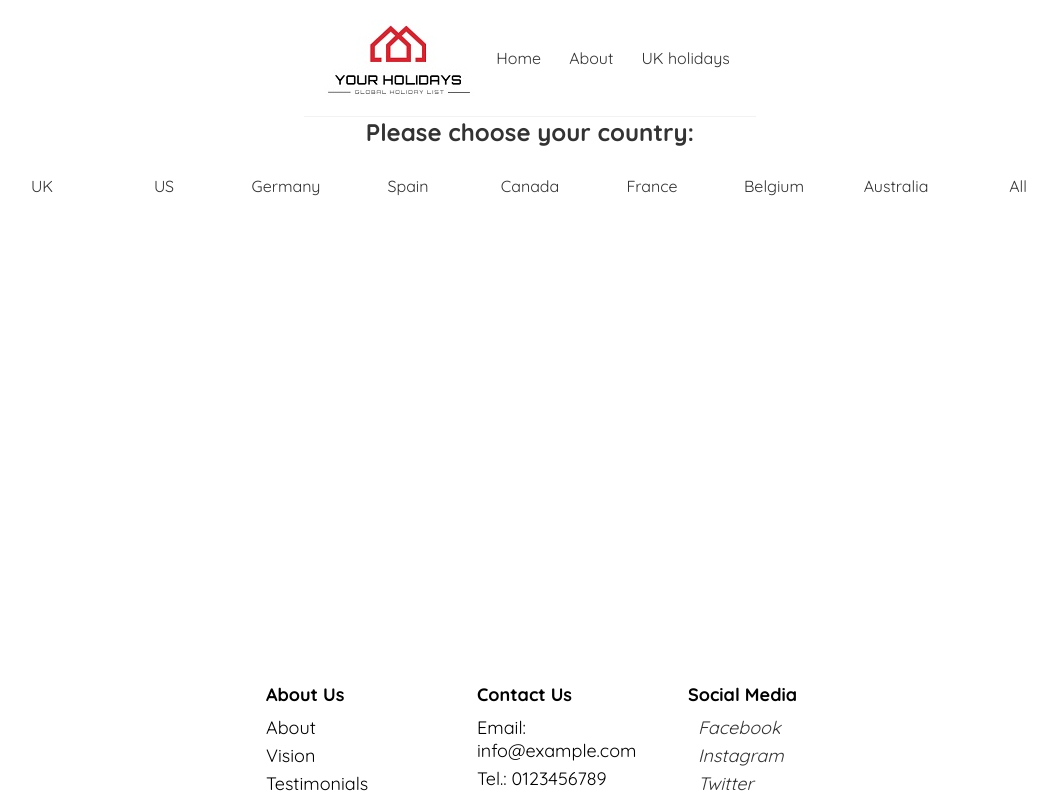
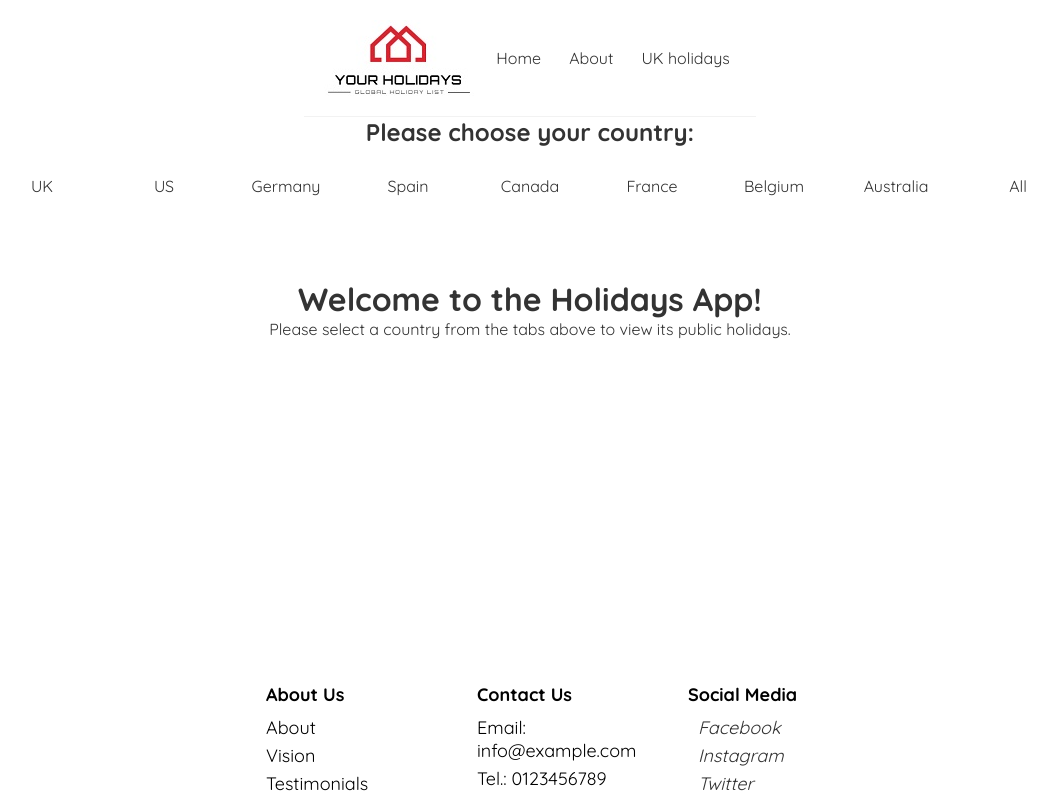
Before and after one commit to angelangelov88/react-holidays, a React (Vite) app: page / in a window 1280 px wide. Shown: the whole page, without its empty margins (110-1167 px from the left). Built offline with nearby package versions, Linux system fonts and the light colour scheme.

Commit message:
Added home page

```diff
--- a/src/App.tsx
+++ b/src/App.tsx
@@ -1,11 +1,12 @@
 import './App.css';
 import Navbar from './Navbar';
-import Home from './Home';
+import CountryTabs from './CountryTabs';
 import { BrowserRouter, Routes, Route } from 'react-router-dom';
 import About from './About';
 import AllHolidays from './AllHolidays';
 import CountryHolidays from './CountryHolidays';
 import Footer from './Footer';
+import HomePage from './HomePage';
 
 export const countryRoutes = [
   { path: '/uk-holidays', countries: [{ code: 'GB', label: 'UK' }] },
@@ -33,9 +34,10 @@ function App() {
     <BrowserRouter>
       <div className="App">
         <Navbar />
-        <Home />
+        <CountryTabs />
         <div className="content">
           <Routes>
+            <Route path="/" element={<HomePage />} />
             <Route path="/about" element={<About />} />
             <Route path="/all-holidays" element={<AllHolidays />} />
             {countryRoutes
--- /dev/null
+++ b/src/HomePage.tsx
@@ -0,0 +1,10 @@
+const HomePage = () => {
+  return (
+    <div style={{ textAlign: 'center', marginTop: '50px' }}>
+      <h1>Welcome to the Holidays App!</h1>
+      <p>Please select a country from the tabs above to view its public holidays.</p>
+    </div>
+  );
+};
+
+export default HomePage;
```
Also changed, not shown: src/CountryTabs.tsx (renamed from src/Home.tsx).
